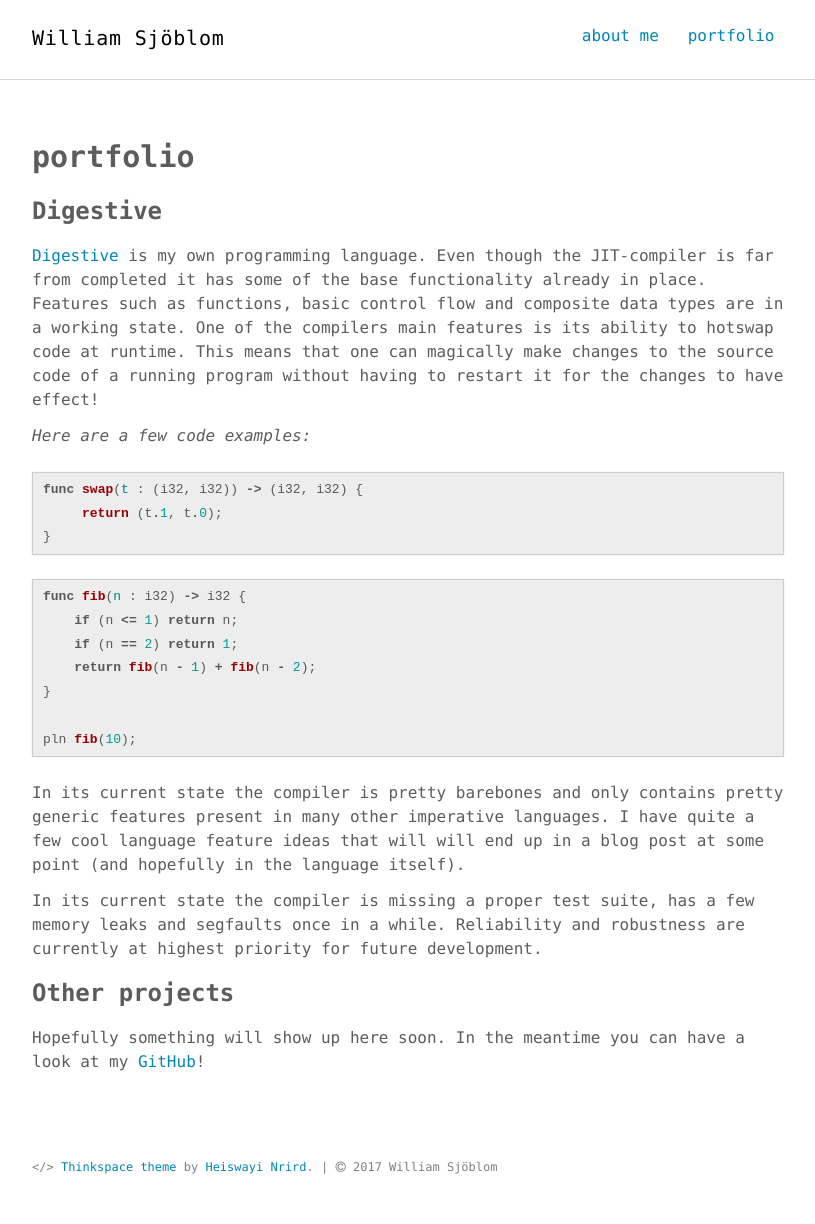
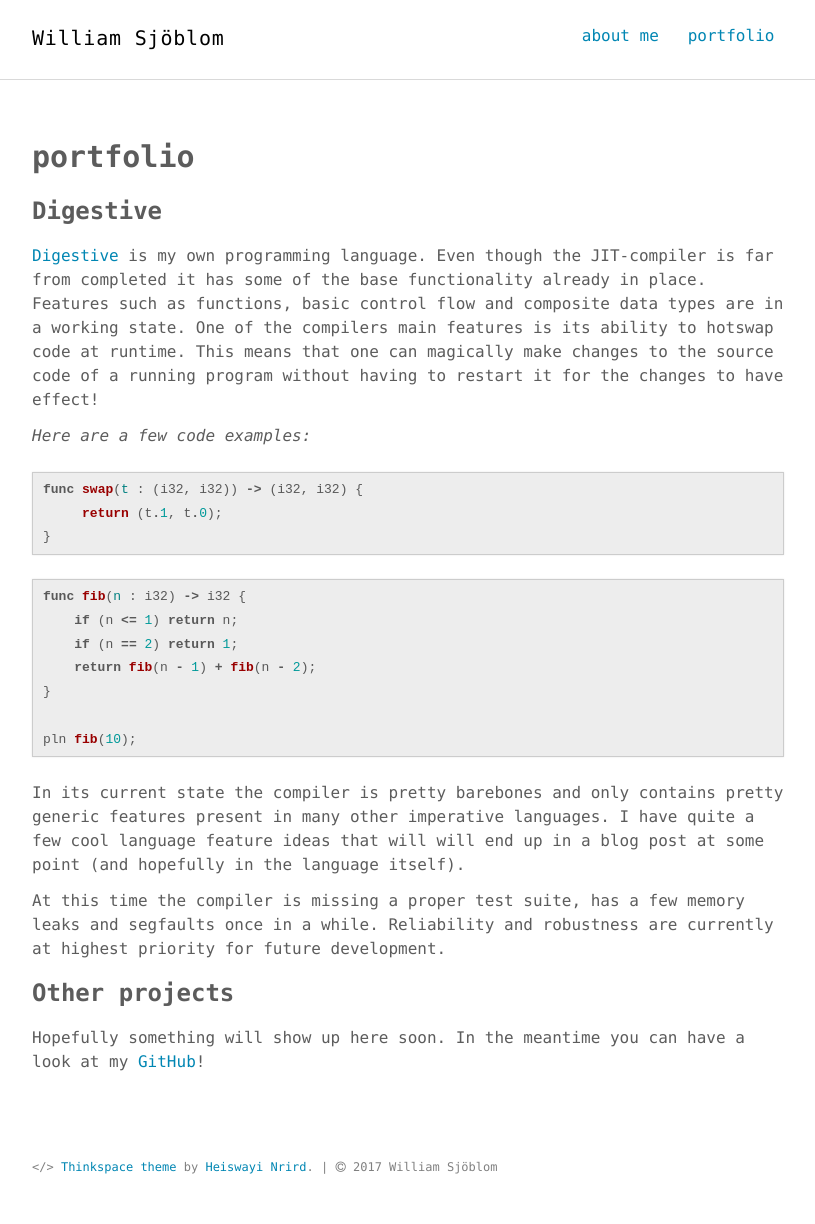
Before and after one commit to williamsjoblom/williamsjoblom.github.io, a Jekyll site: the page built from portfolio.md, in a window 1280 px wide. Shown: the whole page, without its empty margins (232-1047 px from the left). Built offline with Jekyll 4.4.1, drawn with Linux system fonts in a browser that asks for light colours.

```diff
--- a/portfolio.md
+++ b/portfolio.md
@@ -26,7 +26,7 @@
 
 In its current state the compiler is pretty barebones and only contains pretty generic features present in many other imperative languages. I have quite a few cool language feature ideas that will will end up in a blog post at some point (and hopefully in the language itself).
 
-In its current state the compiler is missing a proper test suite, has a few memory leaks and segfaults once in a while. Reliability and robustness are currently at highest priority for future development.
+At this time the compiler is missing a proper test suite, has a few memory leaks and segfaults once in a while. Reliability and robustness are currently at highest priority for future development.
 
 ### Other projects
 Hopefully something will show up here soon. In the meantime you can have a look at my [GitHub]({{ site.author.github }})!
```
